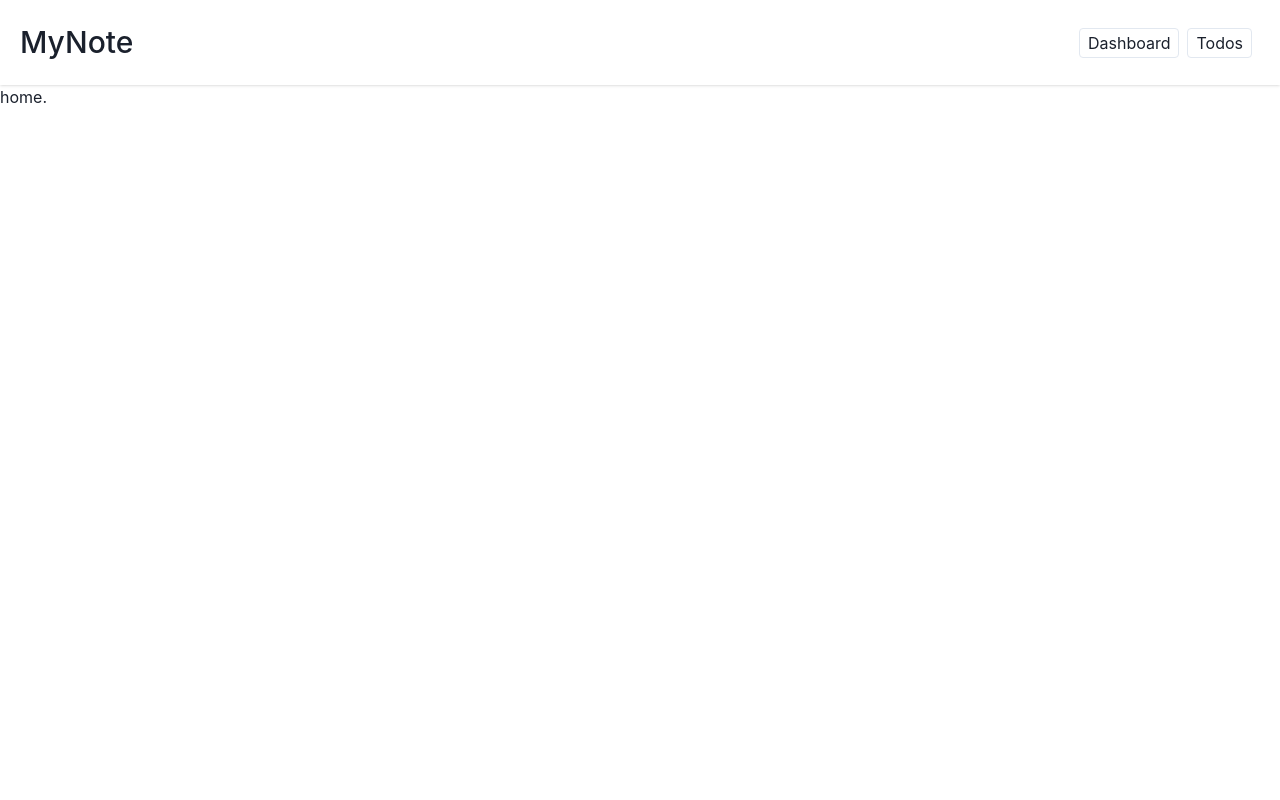
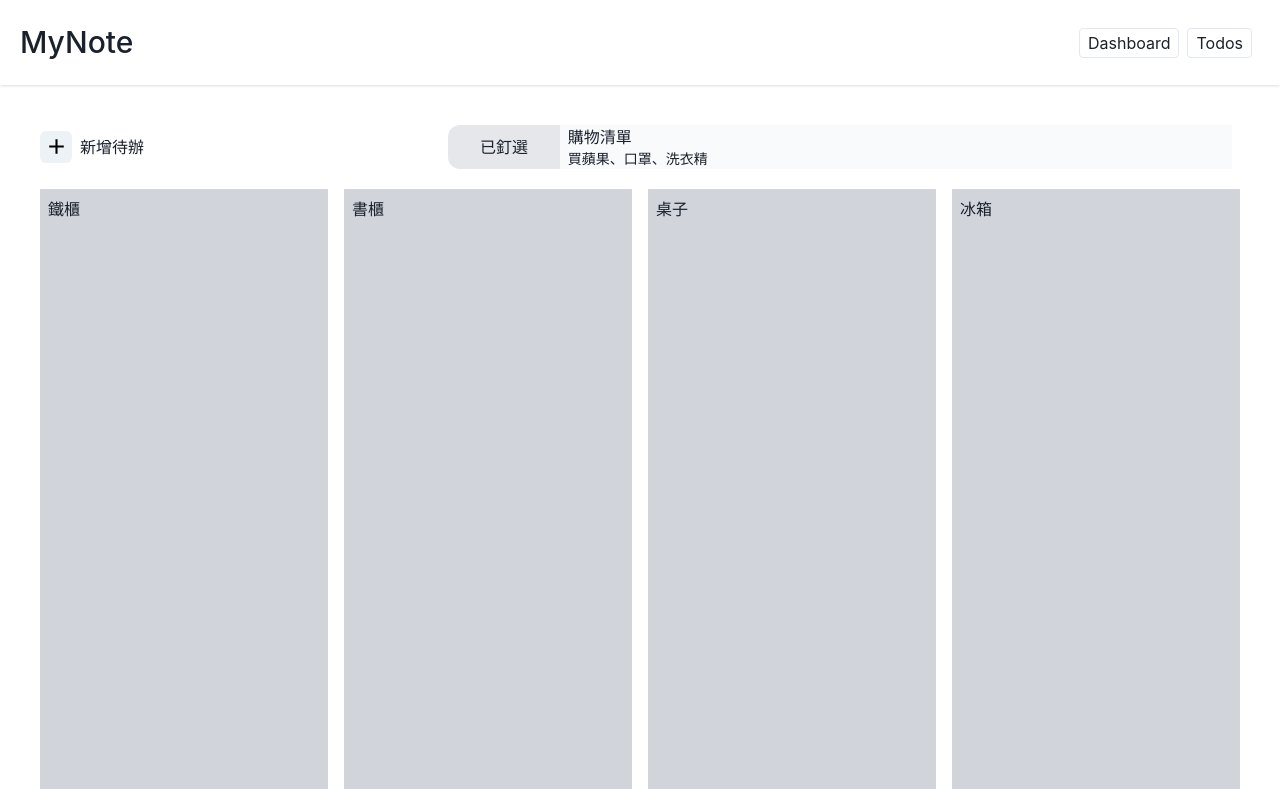
Before and after one commit to aoigj100a/my-note, a React (Create React App) app: page / in a window 1280 px wide. Built offline with nearby package versions, Linux system fonts and the light colour scheme.

Commit message:
add : HomePage

```diff
--- a/src/App.tsx
+++ b/src/App.tsx
@@ -2,13 +2,14 @@ import React from "react";
 import DefaultLayout from "./layouts/DefaultLayout";
 import TodoPage from "./pages/TodoPage";
 import DashboardPage from "./pages/DashboardPage";
+import HomePage from "./pages/HomePage";
 import { Routes, Route } from "react-router-dom";
 
 function App() {
   return (
     <Routes>
       <Route path="/" element={<DefaultLayout />}>
-        <Route index element={<>home.</>}></Route>
+        <Route index element={<HomePage/>}></Route>
         <Route path="/todo" element={<TodoPage />}></Route>
         <Route path="/dashboard" element={<DashboardPage />}></Route>
       </Route>
--- /dev/null
+++ b/src/features/AddButton.tsx
@@ -0,0 +1,24 @@
+import React from "react";
+
+const AddButton = () => {
+  return (
+    <div className="flex items-center">
+      <svg
+        width="32"
+        height="32"
+        viewBox="0 0 32 32"
+        fill="none"
+        xmlns="http://www.w3.org/2000/svg"
+      >
+        <rect width="32" height="32" rx="6" fill="#EDF2F7" />
+        <path
+          d="M23.7918 16.5416H17.5418V22.7916H15.4585V16.5416H9.2085V14.4583H15.4585V8.20831H17.5418V14.4583H23.7918V16.5416Z"
+          fill="black"
+        />
+      </svg>
+      <span className="ml-[8px]">新增待辦</span>
+    </div>
+  );
+};
+
+export default AddButton;
--- /dev/null
+++ b/src/pages/HomePage.tsx
@@ -0,0 +1,33 @@
+import React from "react";
+import AddButton from "../features/AddButton";
+
+const HomePage: React.FC = () => {
+  return (
+    <section className="max-w-[1200px] mx-auto my-0 pt-[40px]">
+      <div className="flex items-center justify-between">
+        <AddButton />
+        <div className="flex flex-col justify-center ml-[8px] px-[8px]  w-[800px] pr-[8px]">
+          <div className="w-full flex">
+            <div className="w-2/12 flex items-center justify-center bg-gray-200 rounded-l-xl">
+              已釘選
+            </div>
+            <div className="bg-slate-50 w-full pl-[8px]">
+              <h3 className="">購物清單</h3>
+              <div className="text-sm">買蘋果、口罩、洗衣精</div>
+            </div>
+          </div>
+        </div>
+      </div>
+      <div className="pt-[20px]">
+        <ul className="flex justify-between">
+          <li className="p-[8px] mr-[16px] h-[600px] w-[450px] bg-gray-300">鐵櫃</li>
+          <li className="p-[8px] mr-[16px] h-[600px] w-[450px] bg-gray-300">書櫃</li>
+          <li className="p-[8px] mr-[16px] h-[600px] w-[450px] bg-gray-300">桌子</li>
+          <li className="p-[8px] h-[600px] w-[450px] bg-gray-300">冰箱</li>
+        </ul>
+      </div>
+    </section>
+  );
+};
+
+export default HomePage;
--- a/src/pages/TodoPage.tsx
+++ b/src/pages/TodoPage.tsx
@@ -18,29 +18,16 @@ import {
   NumberDecrementStepper,
 } from "@chakra-ui/react";
 import { Checkbox, CheckboxGroup } from "@chakra-ui/react";
+
 import ExportButton from "../features/ExportButton";
+import AddButton from "../features/AddButton";
 
 const TodoPage: React.FC = () => {
   return (
     <>
       <div className="pt-[20px] max-w-[1280px] mx-auto my-0">
         <section className="flex justify-between">
-          <div className="flex items-center">
-            <svg
-              width="32"
-              height="32"
-              viewBox="0 0 32 32"
-              fill="none"
-              xmlns="http://www.w3.org/2000/svg"
-            >
-              <rect width="32" height="32" rx="6" fill="#EDF2F7" />
-              <path
-                d="M23.7918 16.5416H17.5418V22.7916H15.4585V16.5416H9.2085V14.4583H15.4585V8.20831H17.5418V14.4583H23.7918V16.5416Z"
-                fill="black"
-              />
-            </svg>
-            <span className="ml-[8px]">新增待辦</span>
-          </div>
+          <AddButton />
           <ExportButton />
         </section>
       </div>
```
